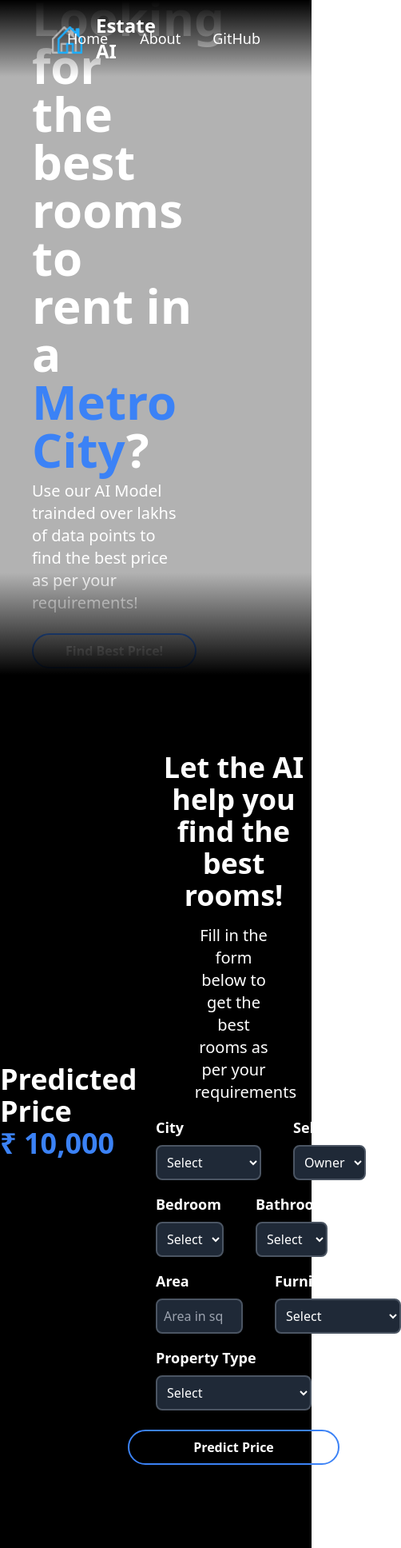
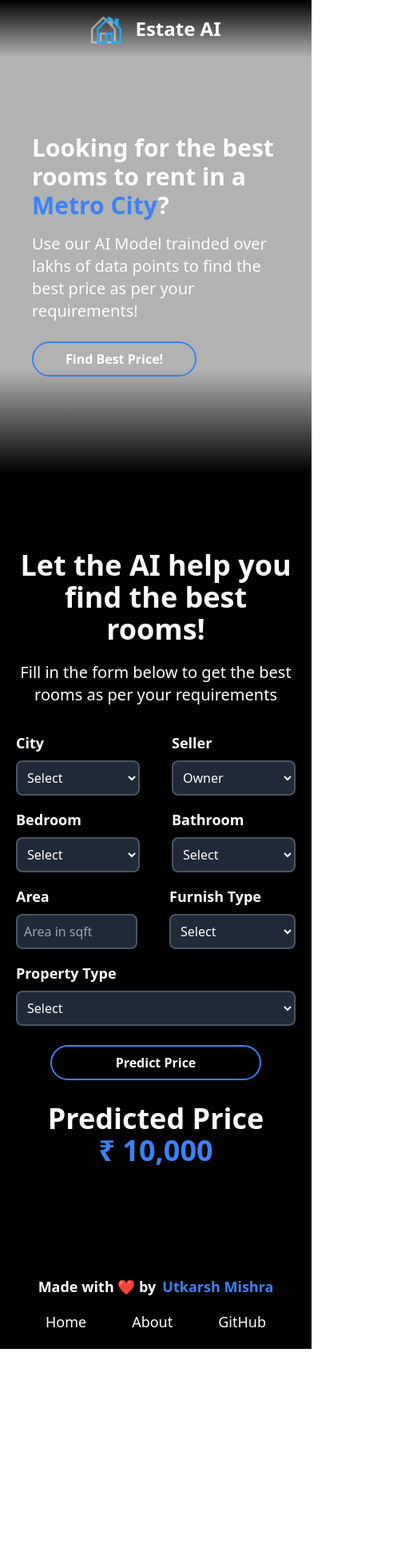
Before and after one commit to Lordhacker756/Estate-AI, a Next.js app: page / in a window 390 px wide. Shown: the whole page at 80% size, 502 px wide, since content can reach past the window. After the commit the page ends 1687 px from the top, so only its background shows below. Built offline with nearby package versions, Linux system fonts and the light colour scheme.

Commit message:
Added Mobile UI

```diff
--- a/src/pages/_app.tsx
+++ b/src/pages/_app.tsx
@@ -1,3 +1,4 @@
+// @ts-nocheck
 import "@/styles/globals.css";
 import type { AppProps } from "next/app";
 import { Montserrat } from "next/font/google";
--- a/src/pages/index.tsx
+++ b/src/pages/index.tsx
@@ -19,8 +19,8 @@ export default function Home() {
       </Head>
       <main>
         {/* Header */}
-        <header className="flex justify-between bg-gradient-to-b from-black to-transparent px-16 py-4 absolute top-0 left-0 right-0 z-10">
-          <div className="header_left flex w-[50%] items-center gap-4">
+        <header className="flex justify-between bg-gradient-to-b from-black to-transparent px-10 py-4 absolute top-0 left-0 right-0 z-10">
+          <div className="header_left flex md:w-[50%] w-full justify-center md:justify-start items-center gap-4">
             <Image src={logo} alt="Estate AI" width={40} height={40} />
             <p
               className="text-white font-bold text-2xl
@@ -29,7 +29,7 @@ export default function Home() {
               Estate AI
             </p>
           </div>
-          <div className="header_right flex items-center justify-end gap-10 w-[50%]">
+          <div className="header_right md:flex hidden items-center justify-end gap-10 w-[50%]">
             <Link
               className="text-white text-lg hover:text-blue-500 hover:cursor-pointer"
               href="/"
@@ -53,7 +53,7 @@ export default function Home() {
 
         {/* Hero */}
         <section
-          className="hero flex py-24 items-center px-10 gap-4 h-[100vh] relative"
+          className="hero flex py-24 md:items-center items-end px-10 gap-4 md:h-[100vh] h-[70vh] relative"
           style={{
             backgroundImage: `url(${heroBg})`,
             backgroundSize: "cover",
@@ -62,11 +62,11 @@ export default function Home() {
           }}
         >
           <div className="heroLeft text-white">
-            <h1 className="text-6xl font-bold w-[65%] py-2">
+            <h1 className="md:text-6xl text-3xl font-bold md:w-[65%] md:py-2 py-4">
               Looking for the best rooms to rent in a{" "}
               <span className="text-blue-500">Metro City</span>?
             </h1>
-            <h2 className="text-xl w-[60%]">
+            <h2 className="text-xl md:w-[60%]">
               Use our AI Model trainded over lakhs of data points to find the
               best price as per your requirements!
             </h2>
@@ -78,16 +78,16 @@ export default function Home() {
         </section>
 
         {/* Prediction Form */}
-        <section className="predictionForm flex items-center justify-around py-24 bg-black text-white">
-          <div className="prediction_value">
+        <section className="predictionForm flex md:flex-row flex-col-reverse items-center justify-around py-24 bg-black text-white">
+          <div className="prediction_value md:text-left md:my-0 my-5 text-center">
             <h1 className="text-4xl font-bold ">Predicted Price</h1>
             <h2 className="text-blue-500 text-4xl font-bold">₹ 10,000</h2>
           </div>
-          <div className="prediction_form w-[50%] justify-center flex flex-col items-center">
+          <div className="prediction_form md:w-[50%] px-5 justify-center flex flex-col items-center">
             <h1 className="text-4xl font-bold text-center">
               Let the AI help you find the best rooms!
             </h1>
-            <p className="text-xl text-center w-[50%] my-4">
+            <p className="text-xl text-center md:w-[50%] md:my-4 mt-5 mb-8">
               Fill in the form below to get the best rooms as per your
               requirements
             </p>
@@ -209,6 +209,41 @@ export default function Home() {
             </form>
           </div>
         </section>
+
+        {/* Footer */}
+        <footer className="flex md:flex-row flex-col items-center justify-center gap-4 w-full py-5 bg-black">
+          <div className="flex items-center justify-center gap-2">
+            <h1 className="text-lg font-bold text-white">Made with ❤️ by</h1>
+            <h1 className="text-lg font-bold text-blue-500">
+              <a
+                href="https://www.linkedin.com/in/theutkarshmishra/"
+                target="_blank"
+              >
+                Utkarsh Mishra
+              </a>
+            </h1>
+          </div>
+          <div className="md:hidden flex items-center justify-evenly w-full">
+            <Link
+              className="text-white text-lg hover:text-blue-500 hover:cursor-pointer"
+              href="/"
+            >
+              <p>Home</p>
+            </Link>
+            <Link
+              className="text-white text-lg hover:text-blue-500 hover:cursor-pointer"
+              href="/about"
+            >
+              <p>About</p>
+            </Link>
+            <Link
+              className="text-white text-lg hover:text-blue-500 hover:cursor-pointer"
+              href="/about"
+            >
+              <p>GitHub</p>
+            </Link>
+          </div>
+        </footer>
       </main>
     </>
   );
```
